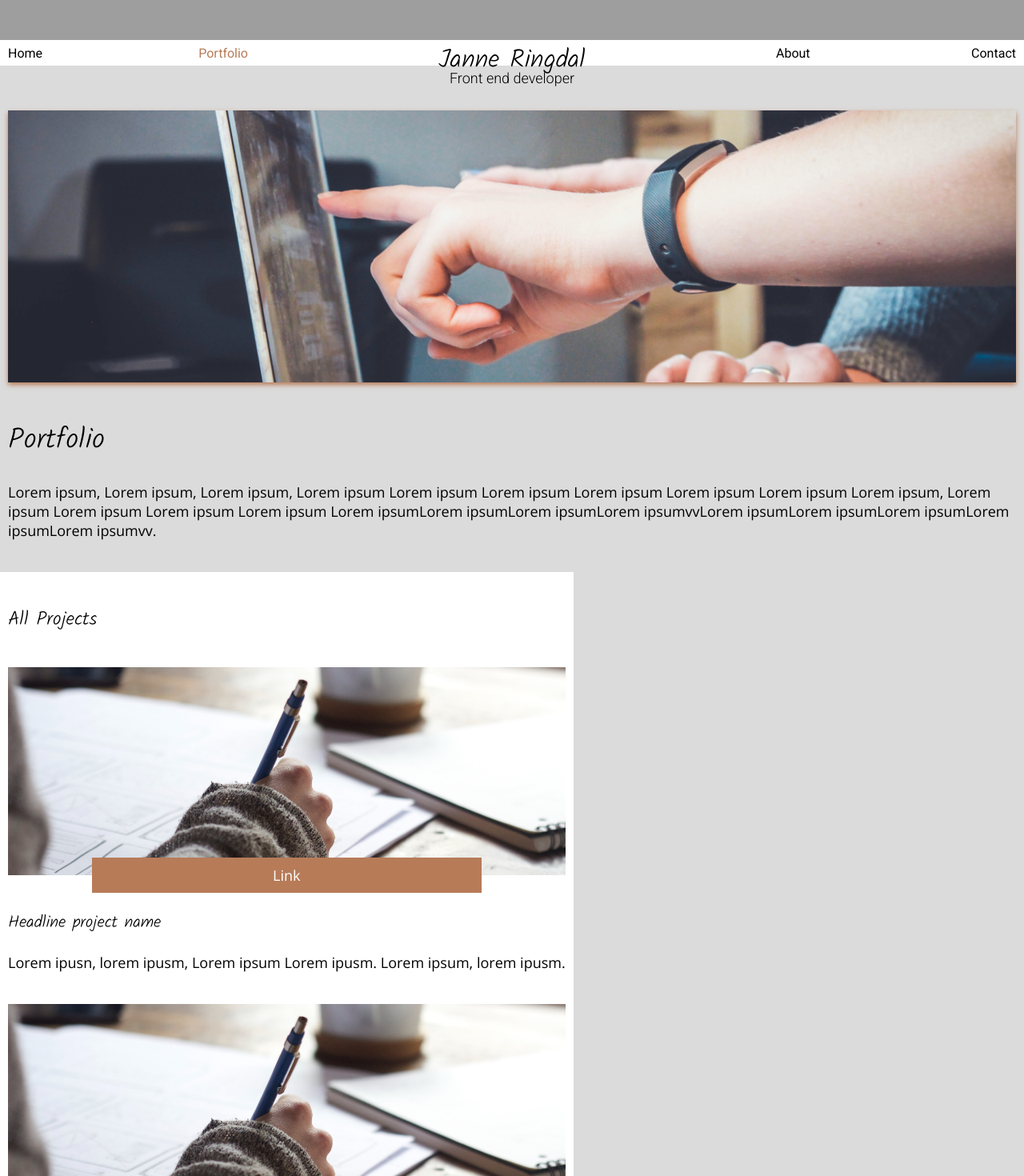
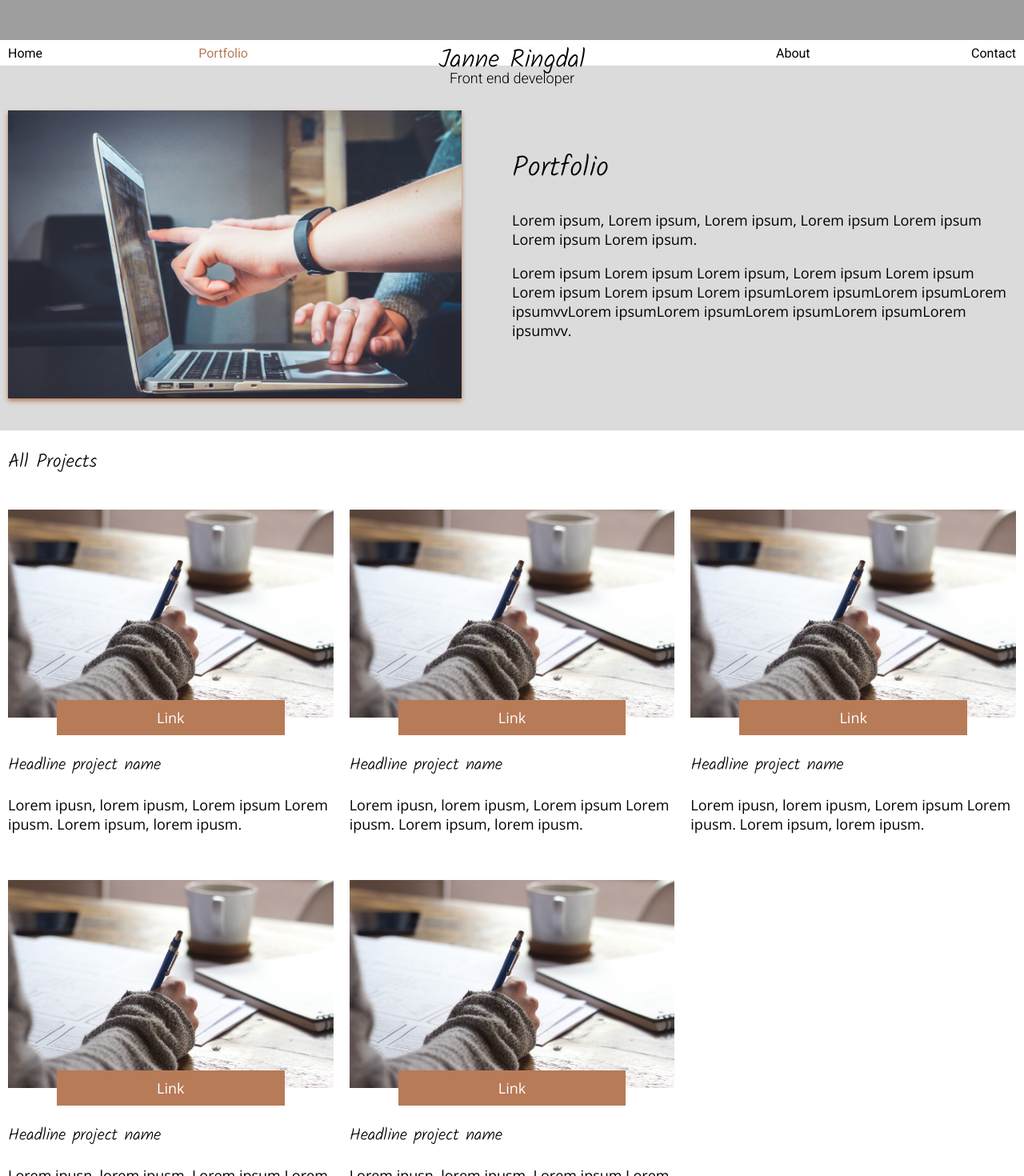
Before and after one commit to Janne-R/portfolio2, a React (Create React App) app: page /portfolio in a window 1280 px wide. Shown: the part 600-2070 px from the top of the page at 80% size. Built offline with nearby package versions, Linux system fonts and the light colour scheme; grey boxes are pictures that could not be loaded.

Commit message:
all project responsive

```diff
--- a/src/components/AllProjects.js
+++ b/src/components/AllProjects.js
@@ -9,7 +9,14 @@ text-align: start;
 
 const Container = styled.div`
 background-color: ${({ theme }) => theme.colors.secondaryBackgroundColor};
-display: inline-block;
+padding-bottom: 1px;
+`;
+
+const Grid = styled.div`
+@media ${({ theme }) => theme.devices.tabletS} {
+  display: grid;
+    grid-template-columns: 1fr 1fr 1fr;
+}
 `;
 
 const AllProjects = () => {
@@ -20,17 +27,18 @@ const AllProjects = () => {
           All Projects
         </H2>
       </BlockContainer>
-      <Block backgroundColor="#B77B58" title="Link" headline="Headline project name" p="Lorem ipusn, lorem ipusm, Lorem ipsum
+      <Grid>
+        <Block backgroundColor="#B77B58" title="Link" headline="Headline project name" p="Lorem ipusn, lorem ipusm, Lorem ipsum
     Lorem ipusm. Lorem ipsum, lorem ipusm." img="images/design.jpg" />
-      <Block backgroundColor="#B77B58" title="Link" headline="Headline project name" p="Lorem ipusn, lorem ipusm, Lorem ipsum
+        <Block backgroundColor="#B77B58" title="Link" headline="Headline project name" p="Lorem ipusn, lorem ipusm, Lorem ipsum
     Lorem ipusm. Lorem ipsum, lorem ipusm." img="images/design.jpg" />
-      <Block backgroundColor="#B77B58" title="Link" headline="Headline project name" p="Lorem ipusn, lorem ipusm, Lorem ipsum
+        <Block backgroundColor="#B77B58" title="Link" headline="Headline project name" p="Lorem ipusn, lorem ipusm, Lorem ipsum
     Lorem ipusm. Lorem ipsum, lorem ipusm." img="images/design.jpg" />
-      <Block backgroundColor="#B77B58" title="Link" headline="Headline project name" p="Lorem ipusn, lorem ipusm, Lorem ipsum
+        <Block backgroundColor="#B77B58" title="Link" headline="Headline project name" p="Lorem ipusn, lorem ipusm, Lorem ipsum
     Lorem ipusm. Lorem ipsum, lorem ipusm." img="images/design.jpg" />
-      <Block backgroundColor="#B77B58" title="Link" headline="Headline project name" p="Lorem ipusn, lorem ipusm, Lorem ipsum
+        <Block backgroundColor="#B77B58" title="Link" headline="Headline project name" p="Lorem ipusn, lorem ipusm, Lorem ipsum
     Lorem ipusm. Lorem ipsum, lorem ipusm." img="images/design.jpg" />
-
+      </Grid>
     </Container>
 
   );
--- a/src/components/Introduction.js
+++ b/src/components/Introduction.js
@@ -33,6 +33,7 @@ const Image = styled(ImageWithShadow)`
 
 const ImageTablet = styled(Image)`
   display: none;
+
 @media ${({ theme }) => theme.devices.tabletS} {
   display: block;
   height: 210px;
@@ -43,6 +44,7 @@ width: 60%;
 `;
 
 const FlexTablet = styled.div`
+
 @media ${({ theme }) => theme.devices.tabletS} {
   display: flex;
   flex-direction: row-reverse;
@@ -51,12 +53,15 @@ justify-content:space-between;
 `;
 
 const ImageDiv = styled.div`
+
 @media ${({ theme }) => theme.devices.tabletS} {
+
   width: 40%;
 }
 `;
 
 const ParagraphDiv = styled.div`
+
 @media ${({ theme }) => theme.devices.tabletS} {
 width: 50%;
 }
--- a/src/components/PortfolioIntro.js
+++ b/src/components/PortfolioIntro.js
@@ -7,22 +7,59 @@ const H1 = styled(HandWrittenH1)`
 text-align: start;
 `;
 
+const Image = styled(ImageWithShadow)`
+@media ${({ theme }) => theme.devices.mobileL} {
+  height: 420px;
+}
+
+@media ${({ theme }) => theme.devices.tabletS} {
+  height: 360px;
+}
+
+@media ${({ theme }) => theme.devices.tabletS} {
+width: 45%;
+}
+`;
+
+const Container = styled.div`
+
+@media ${({ theme }) => theme.devices.tabletS} {
+  display: flex;
+  justify-content: space-between;
+}
+`;
+
+const DivText = styled.div`
+
+@media ${({ theme }) => theme.devices.tabletS} {
+width: 50%;
+}
+`;
+
 const PortfolioIntro = () => {
   return (
     <>
       <BlockContainer>
-        <ImageWithShadow img="images/working.jpg" height="260px" />
+        <Container>
+
+          <Image img="images/working.jpg" height="260px" />
+
+          <DivText>
             <H1>
               Portfolio
             </H1>
             <p>
               Lorem ipsum, Lorem ipsum, Lorem ipsum,
-          Lorem ipsum Lorem ipsum Lorem ipsum Lorem ipsum
+              Lorem ipsum Lorem ipsum Lorem ipsum Lorem ipsum.
+              <p>
                 Lorem ipsum Lorem ipsum Lorem ipsum, Lorem ipsum Lorem ipsum
                 Lorem ipsum Lorem ipsum Lorem ipsumLorem ipsumLorem
                 ipsumLorem ipsumvvLorem ipsumLorem ipsumLorem
                 ipsumLorem ipsumLorem ipsumvv.
               </p>
+            </p>
+          </DivText>
+        </Container>
       </BlockContainer>
     </>
   );
```
Lines whose indentation alone changed are shown as unchanged.
